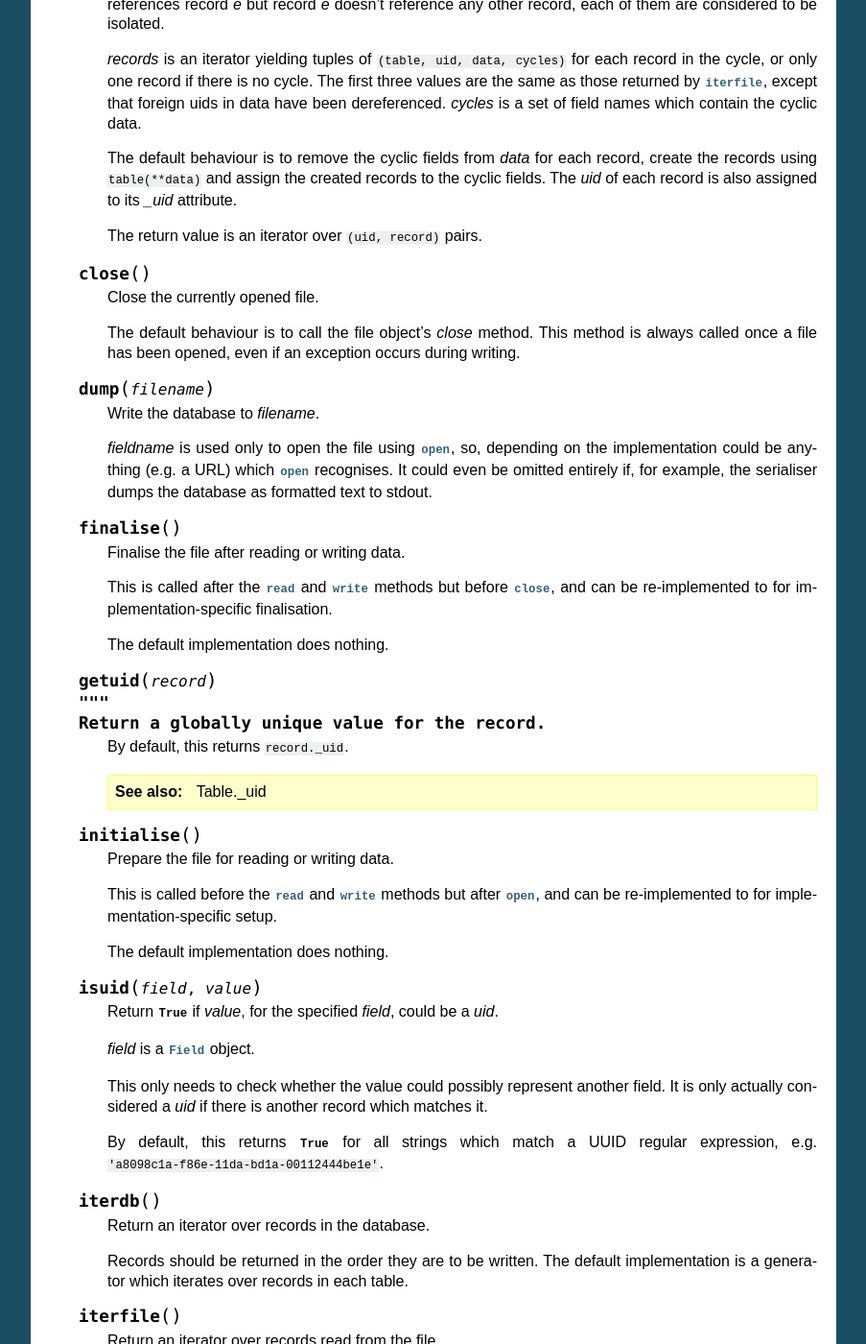
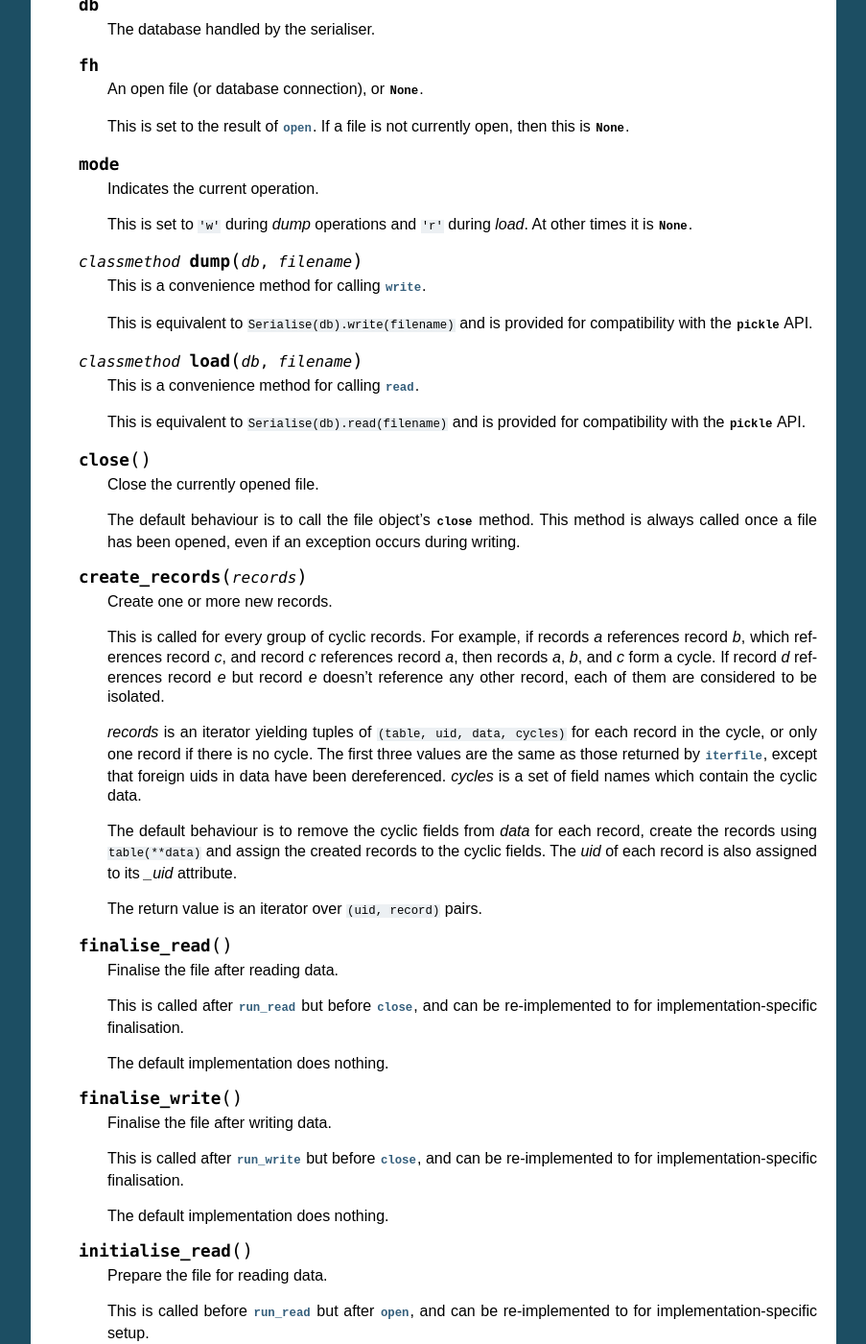
Before and after one commit to aquavitae/norman, a Sphinx documentation site: the page built from doc/source/serialise.rst, in a window 1280 px wide and 1400 px high, scrolled down 1056 px. Shown: the whole window at 96% size, without its empty margins (198-1101 px from the left). Built offline with Sphinx 7.4.7, drawn with Linux system fonts in a browser that asks for light colours; some of the changed text lies outside the part shown.

Commit message:
Many tweaks to the Serialiser API

```diff
--- a/doc/source/serialise.rst
+++ b/doc/source/serialise.rst
@@ -12,7 +12,35 @@ In addition to supporting the `pickle` protocol, `norman` provides a
 framework for serialising and de-serializing databases to other formats
 through the `norman.serialise` module.  Serialisation classes inherit
 `Serialiser`, and should reimplement at least `~Serialiser.iterfile`
-and `~Serialiser.write_record`.
+and `~Serialiser.write_record`.  `Serialiser` has the following methods,
+grouped by functionality:
+
+*   General
+
+    *   `~Serialiser.open`
+    *   `~Serialiser.close`
+
+*   Loading (Reading)
+
+    *   `~Serialiser.load` (Class method)
+    *   `~Serialiser.create_records`
+    *   `~Serialiser.finalise_read`
+    *   `~Serialiser.initialise_read`
+    *   `~Serialiser.isuid`
+    *   `~Serialiser.iterfile`
+    *   `~Serialiser.read`
+    *   `~Serialiser.run_read`
+
+*   Dumping (Writing)
+
+    *   `~Serialiser.dump` (Class method)
+    *   `~Serialiser.finalise_write`
+    *   `~Serialiser.initialise_write`
+    *   `~Serialiser.iterdb`
+    *   `~Serialiser.run_write`
+    *   `~Serialiser.simplify`
+    *   `~Serialiser.write`
+    *   `~Serialiser.write_record`
 
 
 .. contents::
@@ -25,20 +53,14 @@ Serialiser framework
 
     An abstract base class providing a framework for serialisers.
 
-    When a new subclass is created, it should be given a `~norman.Database`
-    object containing the data structures to be serialised.  The instance can
-    then be called with a filename to write data to it::
-
-        srl = MySerialiser(mydb)
-        srl(filename)
-
-    After the file has been opened with `open`, the file handle is accessible
-    through `fh`.  This is not necessarily a file object, in the case of
-    databases it may be a database connection.
+    Subclasses are instantiated with a `~norman.Database` object, and
+    serialisation and de-serialisation is done through the `write` and `read`
+    methods.  Class methods `dump` and `load` may also be used.
 
     Subclasses are required to implement `iterfile` and its counterpart,
     `write_record`, but may re-implement any other methods to customise
     behaviour.
+
 
     .. attribute:: db
 
@@ -61,13 +83,38 @@ Serialiser framework
         *load*.  At other times it is `None`.
 
 
+    .. classmethod:: dump(db, filename)
+
+        This is a convenience method for calling `write`.
+
+        This is equivalent to ``Serialise(db).write(filename)`` and is
+        provided for compatibility with the `pickle` API.
+
+
+    .. classmethod:: load(db, filename)
+
+        This is a convenience method for calling `read`.
+
+        This is equivalent to ``Serialise(db).read(filename)`` and is
+        provided for compatibility with the `pickle` API.
+
+
+    .. method:: close
+
+        Close the currently opened file.
+
+        The default behaviour is to call the file object's `!close` method.
+        This method is always called once a file has been opened, even if an
+        exception occurs during writing.
+
+
     .. method:: create_records(records)
 
         Create one or more new records.
 
         This is called for every group of cyclic records.  For example,
         if records *a* references record *b*, which references record *c*, and
-        recoprd *c* references record *a*, then records *a*, *b*, and *c*
+        record *c* references record *a*, then records *a*, *b*, and *c*
         form a cycle.  If record *d* references record *e* but record *e*
         doesn't reference any other record, each of them are considered to
         be isolated.
@@ -87,50 +134,42 @@ Serialiser framework
         The return value is an iterator over ``(uid, record)`` pairs.
 
 
-    .. method:: close
+    .. method:: finalise_read
 
-        Close the currently opened file.
+        Finalise the file after reading data.
 
-        The default behaviour is to call the file object's *close* method.
-        This method is always called once a file has been opened, even if an
-        exception occurs during writing.
-
-
-    .. method:: dump(filename)
-
-        Write the database to *filename*.
-
-        *fieldname* is used only to open the file using `open`, so, depending
-        on the implementation could be anything (e.g. a URL) which `open`
-        recognises.  It could even be omitted entirely if, for example,
-        the serialiser dumps the database as formatted text to stdout.
-
-
-    .. method:: finalise
-
-        Finalise the file after reading or writing data.
-
-        This is called after the `read` and `write` methods but before `close`,
-        and can be re-implemented to for implementation-specific finalisation.
+        This is called after `run_read` but before `close`, and can be
+        re-implemented to for implementation-specific finalisation.
 
         The default implementation does nothing.
 
 
-    .. method:: getuid(record)
-        """
-        Return a globally unique value for the record.
+    .. method:: finalise_write
 
-        By default, this returns ``record._uid``.
+        Finalise the file after writing data.
 
-        .. seealso:: Table._uid
+        This is called after `run_write` but before `close`, and can be
+        re-implemented to for implementation-specific finalisation.
+
+        The default implementation does nothing.
 
 
-    .. method:: initialise
+    .. method:: initialise_read
 
-        Prepare the file for reading or writing data.
+        Prepare the file for reading data.
 
-        This is called before the `read` and `write` methods but after `open`,
-        and can be re-implemented to for implementation-specific setup.
+        This is called before `run_read` but after `open`, and can be
+        re-implemented to for implementation-specific setup.
+
+        The default implementation does nothing.
+
+
+    .. method:: initialise_write
+
+        Prepare the file for writing data.
+
+        This is called before `run_write` but after `open`, and can be
+        re-implemented to for implementation-specific setup.
 
         The default implementation does nothing.
 
@@ -168,10 +207,10 @@ Serialiser framework
         the record and *data* is a dict of field values for the record,
         possibly containing other uids.
 
-        It is usually most implement this method as a generator.
+        This is commonly implemented as a generator.
 
 
-    .. method:: load(filename)
+    .. method:: read(filename)
 
         Load data into `db` from *filename*.
 
@@ -190,16 +229,25 @@ Serialiser framework
         function.
 
 
-    .. method:: read
+    .. method:: run_read
 
         Read data from the currently opened file.
 
-        This is called between `initialise` and `finalise`, and converts each
-        value returned by `iterfile` into a record using `create_records`.  It
-        also attempts to remap nested records by searching for matching uids.
+        This is called between `initialise_read` and `finalise_read`, and
+        converts each value returned by `iterfile` into a record using
+        `create_records`.  It also attempts to re-map nested records by
+        searching for matching uids.
 
         Cycles in the data are detected, and all records involved in
         in a cycle are created in `create_records`.
+
+
+    .. method:: run_write
+
+        Called by `dump` to write data.
+
+        This is called after `initialise_write` and before `finalise_write`,
+        and simply calls `write_record` for each value yielded by `iterdb`.
 
 
     .. method:: simplify(record)
@@ -208,25 +256,26 @@ Serialiser framework
 
         The default implementation converts *record* to a `dict` of
         field values, omitting `~norman.NotSet` values and replacing other
-        records with their uids.
-
-        The return value is a tuple of ``(uid, record_dict)``.
+        records with their *_uid* properties.  The return value of this
+        implementation is a tuple of ``(tablename, record._uid, record_dict)``.
 
 
-    .. method:: write
+    .. method:: write(filename)
 
-        Called by `dump` to write data.
+        Write the database to *filename*.
 
-        This is called after `initialise` and before `finalise`, and
-        simply calls `write_record` for each value yielded by `iterdb`.
+        *fieldname* is used only to open the file using `open`, so, depending
+        on the implementation could be anything (e.g. a URL) which `open`
+        recognises.  It could even be omitted entirely if, for example,
+        the serialiser dumps the database as formatted text to stdout.
 
 
     .. method:: write_record(record)
 
         Write *record* to the current file.
 
-        This is called by `write` for every record yielded by `iterdb`.
-        *uid* and *record* are the values returned by `simplify`.
+        This is called by `run_write` for every record yielded by `iterdb`.
+        *record* is the values returned by `simplify`.
 
 
 Sqlite
```
Also changed, not shown: other parts of doc/source/serialise.rst (+1 -1 lines), 2 other files.
